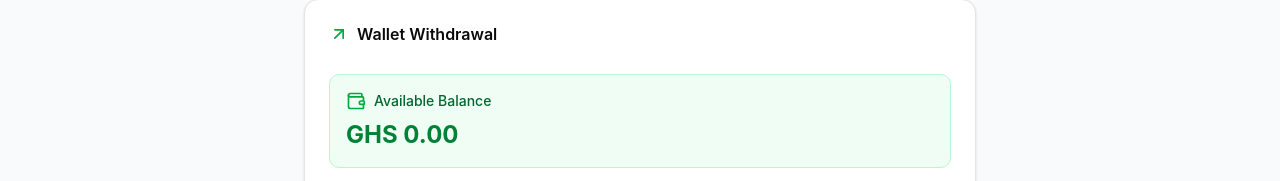
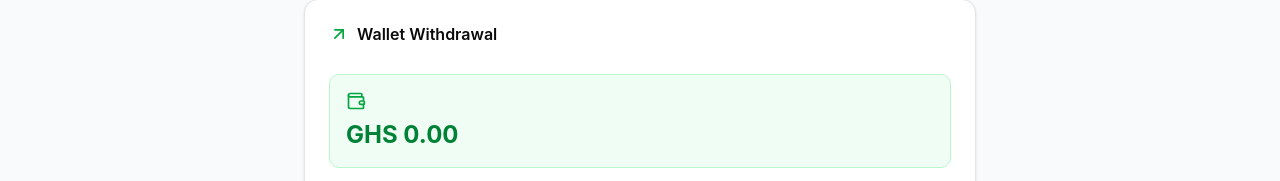
Before and after one commit to DavidKofiNyarko/agripath-investment-platform-web, a Next.js app: page /wallet in a window 1280 px wide. Both pictures are taken after a click on the button "Withdraw Money". Shown: the part 505-686 px from the top of the page. Built offline with nearby package versions, Linux system fonts and the light colour scheme; no server answers; the database is empty.

Commit message:
Remove static text for available balance in WalletWithdrawal component to enhance dynamic data integration and improve UI clarity.

```diff
--- a/components/wallet-withdrawal.tsx
+++ b/components/wallet-withdrawal.tsx
@@ -168,7 +168,7 @@ const WalletWithdrawal: React.FC = () => {
         <div className="mb-6 p-4 bg-green-50 border border-green-200 rounded-lg">
           <div className="flex items-center gap-2 mb-2">
             <Wallet className="h-5 w-5 text-green-600" />
-            <span className="text-sm font-medium text-green-800">Available Balance</span>
+
           </div>
           <div className="text-2xl font-bold text-green-700">
             {wallet?.currency || 'GHS'} {wallet?.balance?.toLocaleString('en-US', {
```
